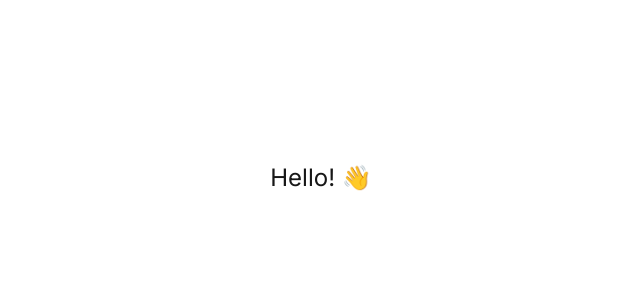
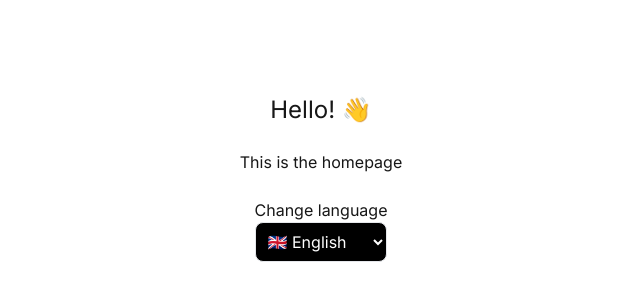
Before and after one commit to jakemackie/blog, a Next.js app: page /en in a window 1280 px wide. Shown: the part 222-522 px from the top of the page, without its empty margins (319-959 px from the left). Built offline with nearby package versions, Linux system fonts and the light colour scheme.

Commit message:
feat: Intl language switcher

```diff
--- a/app/[locale]/layout.tsx
+++ b/app/[locale]/layout.tsx
@@ -1,6 +1,6 @@
 import { ReactNode } from 'react';
 import type { Metadata } from 'next';
-import { Inter } from 'next/font/google'
+import { Inter } from 'next/font/google';
 import '../globals.css';
 
 import { getMessages } from 'next-intl/server';
@@ -23,7 +23,7 @@ export default async function RootLayout({ children, params: { locale } }: Props
 
   return (
     <html lang={locale}>
-      <body className={`${inter.className}`}>
+      <body className={`${inter.className} dark`}>
         <NextIntlClientProvider messages={language}>
           {children}
         </NextIntlClientProvider>
--- a/app/[locale]/page.tsx
+++ b/app/[locale]/page.tsx
@@ -1,10 +1,14 @@
 import { useTranslations } from "next-intl"
+import { Link } from "@/navigation";
+import LocaleSwitcher from "@/components/localeSwitcher";
 
 export default function Home() {
   const t = useTranslations("Home");
   return (
-    <div className="min-h-screen flex flex-col items-center justify-center">
+    <div className="min-h-screen flex flex-col gap-6 items-center justify-center">
         <h1 className="text-2xl">{t('title')}</h1>
+        <Link href="/">{t('link')}</Link>
+        <LocaleSwitcher />
     </div>
   )
 }
--- /dev/null
+++ b/components/localeSwitcher.tsx
@@ -0,0 +1,18 @@
+import { locales } from "@/config";
+import { useTranslations, useLocale } from "next-intl";
+import LocaleSwitcherSelect from "./localeSwitcherSelect";
+
+export default function LocaleSwitcher() {
+    const t = useTranslations("LocaleSwitcher");
+    const locale = useLocale();
+
+    return (
+        <LocaleSwitcherSelect defaultValue={locale} label={t("label")}>
+            {locales.map((cur) => (
+                <option key={cur} value={cur}>
+                    {t('locale', { locale: cur })}
+                </option>
+            ))}
+        </LocaleSwitcherSelect>
+    );
+}
--- /dev/null
+++ b/components/localeSwitcherSelect.tsx
@@ -0,0 +1,47 @@
+'use client';
+
+import { ReactNode, useTransition, ChangeEvent } from 'react';
+import { useRouter, usePathname } from '@/navigation';
+import { useParams } from 'next/navigation';
+
+type Props = {
+    children: ReactNode,
+    defaultValue: string,
+    label: string,
+}
+
+export default function LocaleSwitcherSelect({
+    children,
+    defaultValue,
+    label,
+}: Props) {
+    const router = useRouter();
+    const [isPending, startTransition] = useTransition();
+    const pathname = usePathname();
+    const params = useParams();
+
+    function onSelectChange(event: ChangeEvent<HTMLSelectElement>) {
+        const nextLocale = event.target.value;
+        startTransition(() => {
+            router.replace(
+                // @ts-ignore
+                { pathname, params },
+                { locale: nextLocale }
+            );
+        });
+    }
+
+    return (
+        <label className='flex flex-col'>
+            <span>{label}</span>
+            <select
+                className={`inline-flex bg-black text-white rounded-lg border p-2 ${isPending ? 'opacity-30' : ''}`}
+                defaultValue={defaultValue}
+                disabled={isPending}
+                onChange={onSelectChange}
+            >
+                {children}
+            </select>
+        </label>
+    )
+}
--- a/config.ts
+++ b/config.ts
@@ -1 +1,12 @@
+import { LocalePrefix, Pathnames } from "next-intl/routing";
+
 export const locales = ["en", "fr"] as const;
+
+export type Locales = typeof locales;
+
+export const pathnames: Pathnames<Locales> = {
+    '/': '/',
+    '/pathnames': '/pathnames'
+}
+
+export const localePrefix: LocalePrefix<Locales> = 'always';
--- a/locales/en.json
+++ b/locales/en.json
@@ -1,5 +1,10 @@
 {
     "Home": {
-        "title": "Hello! 👋"
+        "title": "Hello! 👋",
+        "link": "This is the homepage"
+    },
+    "LocaleSwitcher": {
+        "label": "Change language",
+        "locale": "{locale, select, fr {🇫🇷 French} en {🇬🇧 English} other {Unknown}}"
     }
 }
--- a/locales/fr.json
+++ b/locales/fr.json
@@ -1,5 +1,10 @@
 {
     "Home": {
-        "title": "Salut! 👋"
+        "title": "Salut! 👋",
+        "link": "C'est la page d'accueil"
+    },
+    "LocaleSwitcher": {
+        "label": "Changer de langue",
+        "locale": "{locale, select, fr {🇫🇷 Français} en {🇬🇧 Anglais} other {Inconnu}}"
     }
 }
--- /dev/null
+++ b/navigation.ts
@@ -0,0 +1,9 @@
+import { createLocalizedPathnamesNavigation } from "next-intl/navigation";
+import { localePrefix, locales, pathnames } from "./config";
+
+export const { Link, getPathname, redirect, usePathname, useRouter } =
+  createLocalizedPathnamesNavigation({
+    localePrefix,
+    locales,
+    pathnames
+  });
```
